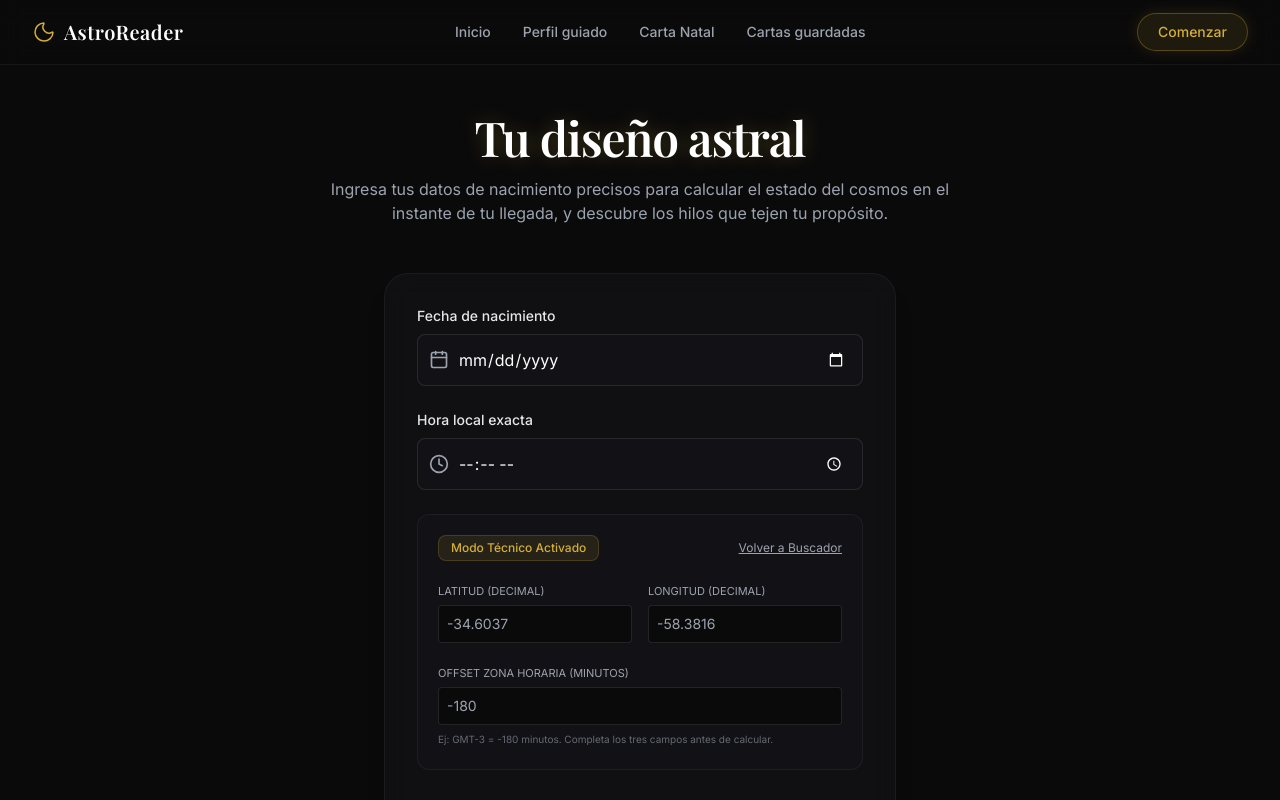
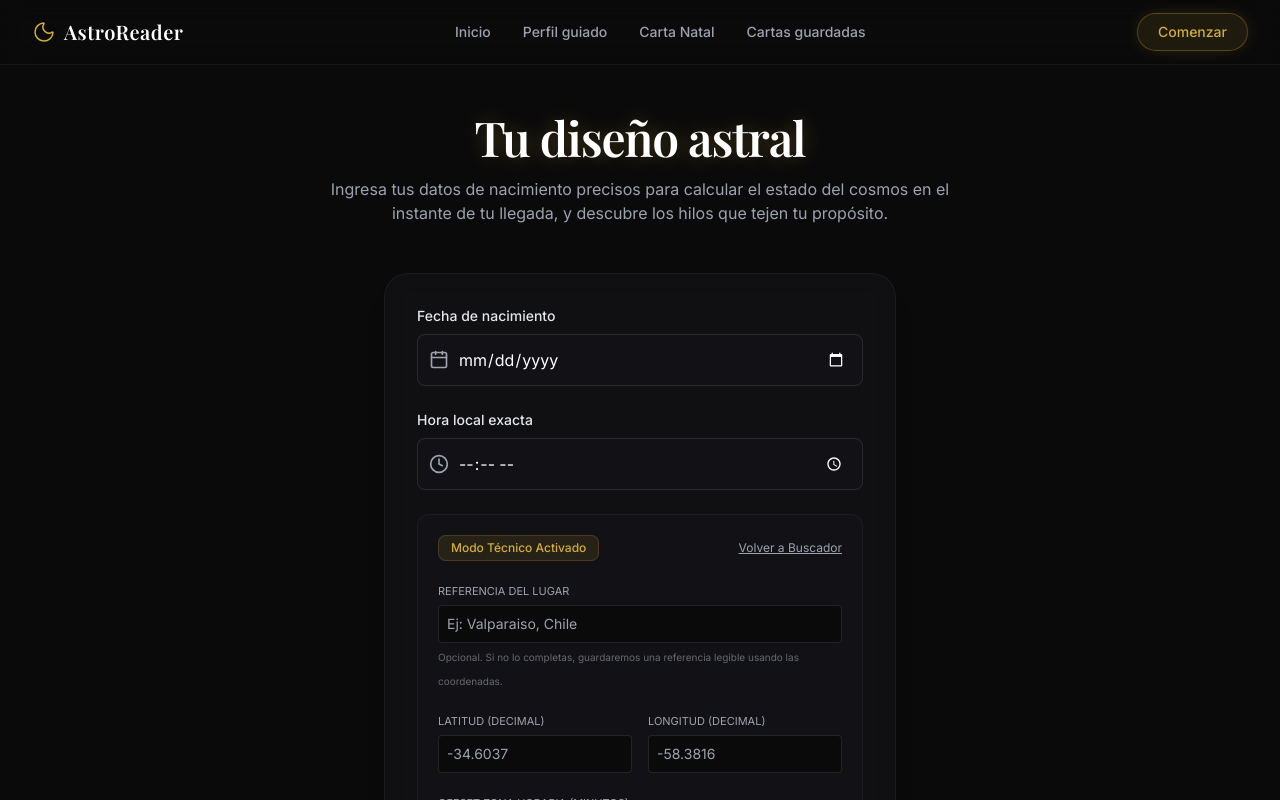
Before and after one commit to dipizarro/AstroReader, a React (Vite) app in the folder frontend/: page /chart/calculate in a window 1280 px wide. Both pictures are taken after a click on the button "Ingreso Manual". Shown: the top 800 px of the page. Built offline with nearby package versions, Linux system fonts and the light colour scheme; no server answers; a web font is replaced by a local one.

Commit message:
mejorar snapshot de lugar y timezone

```diff
--- a/frontend/src/features/chart/components/CalculateChartForm.tsx
+++ b/frontend/src/features/chart/components/CalculateChartForm.tsx
@@ -21,6 +21,7 @@ interface LocationData {
 }
 
 interface ManualLocationForm {
+  placeName: string;
   latitude: string;
   longitude: string;
   timezoneOffsetMinutes: string;
@@ -43,6 +44,7 @@ export const CalculateChartForm = ({
   // Almacena internamente las coordenadas del autocomplete o manuales
   const [selectedLocation, setSelectedLocation] = useState<LocationData | null>(null);
   const [manualLocation, setManualLocation] = useState<ManualLocationForm>({
+    placeName: '',
     latitude: '',
     longitude: '',
     timezoneOffsetMinutes: '',
@@ -68,6 +70,7 @@ export const CalculateChartForm = ({
     });
     setShowAdvanced(false);
     setManualLocation({
+      placeName: profileContext.birthPlace,
       latitude: '',
       longitude: '',
       timezoneOffsetMinutes: '',
@@ -216,7 +219,8 @@ export const CalculateChartForm = ({
       let finalLat = selectedLocation?.latitude ?? 0;
       let finalLng = selectedLocation?.longitude ?? 0;
       let finalOffset = selectedLocation?.timezoneOffsetMinutes ?? 0;
-      let finalPlaceName = selectedLocation?.placeName || "Ubicación Geocodificada";
+      let finalPlaceName = selectedLocation?.placeName || 'Ubicación geocodificada';
+      let finalTimezoneIana: string | undefined;
 
       // ✅ RESOLUCIÓN PRECISA DE TIEMPO:
       // Si el usuario seleccionó un lugar visualmente (no manual con offset harcodeado),
@@ -226,6 +230,7 @@ export const CalculateChartForm = ({
         try {
           // 1. Buscamos el String global IANA del huso horario (ej: "America/Argentina/Buenos_Aires")
           const ianaZone = tzlookup(finalLat, finalLng);
+          finalTimezoneIana = ianaZone;
 
           // 2. Construimos una fecha anclada puramente a esa zona local
           const dt = DateTime.fromISO(`${birthDate}T${birthTime}`, { zone: ianaZone });
@@ -241,7 +246,17 @@ export const CalculateChartForm = ({
         finalLat = Number(manualLocation.latitude.trim());
         finalLng = Number(manualLocation.longitude.trim());
         finalOffset = Number(manualLocation.timezoneOffsetMinutes.trim());
-        finalPlaceName = 'Ubicación manual';
+
+        try {
+          finalTimezoneIana = tzlookup(finalLat, finalLng);
+        } catch (error) {
+          console.warn('No pudimos resolver una zona IANA para la ubicación manual.', error);
+        }
+
+        const manualPlaceName = manualLocation.placeName.trim();
+        finalPlaceName = manualPlaceName.length > 0
+          ? manualPlaceName
+          : `Coordenadas manuales (${finalLat.toFixed(4)}, ${finalLng.toFixed(4)})`;
       }
 
       if (!Number.isFinite(finalLat) || finalLat < -90 || finalLat > 90) {
@@ -293,6 +308,7 @@ export const CalculateChartForm = ({
         longitude: finalLng,
         timezoneOffsetMinutes: finalOffset,
         placeName: finalPlaceName,
+        timezoneIana: finalTimezoneIana,
         personalProfileId
       });
     }
@@ -404,6 +420,10 @@ export const CalculateChartForm = ({
                  onClick={() => {
                    setShowAdvanced(true);
                    setSelectedLocation(null);
+                   setManualLocation(prev => ({
+                     ...prev,
+                     placeName: prev.placeName || selectedLocation?.placeName || profileContext?.birthPlace || '',
+                   }));
                    setErrors(prev => ({
                      ...prev,
                      placeSearch: '',
@@ -442,6 +462,7 @@ export const CalculateChartForm = ({
                    onClick={() => {
                      setShowAdvanced(false);
                      setManualLocation({
+                       placeName: '',
                        latitude: '',
                        longitude: '',
                        timezoneOffsetMinutes: '',
@@ -457,6 +478,19 @@ export const CalculateChartForm = ({
                  >
                    Volver a Buscador
                  </button>
+              </div>
+              <div className="space-y-1">
+                <label className="text-[11px] text-text-muted uppercase">Referencia del Lugar</label>
+                <input
+                  type="text"
+                  value={manualLocation.placeName}
+                  onChange={e => handleManualLocationUpdate('placeName', e.target.value)}
+                  className="w-full bg-background border border-white/10 rounded p-2 text-sm text-white"
+                  placeholder="Ej: Valparaiso, Chile"
+                />
+                <span className="text-[10px] text-text-muted/60">
+                  Opcional. Si no lo completas, guardaremos una referencia legible usando las coordenadas.
+                </span>
               </div>
               <div className="grid grid-cols-2 gap-4">
                 <div className="space-y-1">
--- a/frontend/src/features/chart/components/ChartResult.tsx
+++ b/frontend/src/features/chart/components/ChartResult.tsx
@@ -74,6 +74,7 @@ export const ChartResult = ({ data, request, showSavePanel = true }: ChartResult
         latitude: request.latitude,
         longitude: request.longitude,
         timezoneOffsetMinutes: request.timezoneOffsetMinutes,
+        timezoneIana: request.timezoneIana,
         personalProfileId: request.personalProfileId,
       });
 
--- a/frontend/src/features/chart/types/chart.types.ts
+++ b/frontend/src/features/chart/types/chart.types.ts
@@ -5,6 +5,7 @@ export interface CalculateChartRequest {
   longitude: number;
   timezoneOffsetMinutes: number;
   placeName?: string;
+  timezoneIana?: string;
   personalProfileId?: string | null;
 }
 
```
